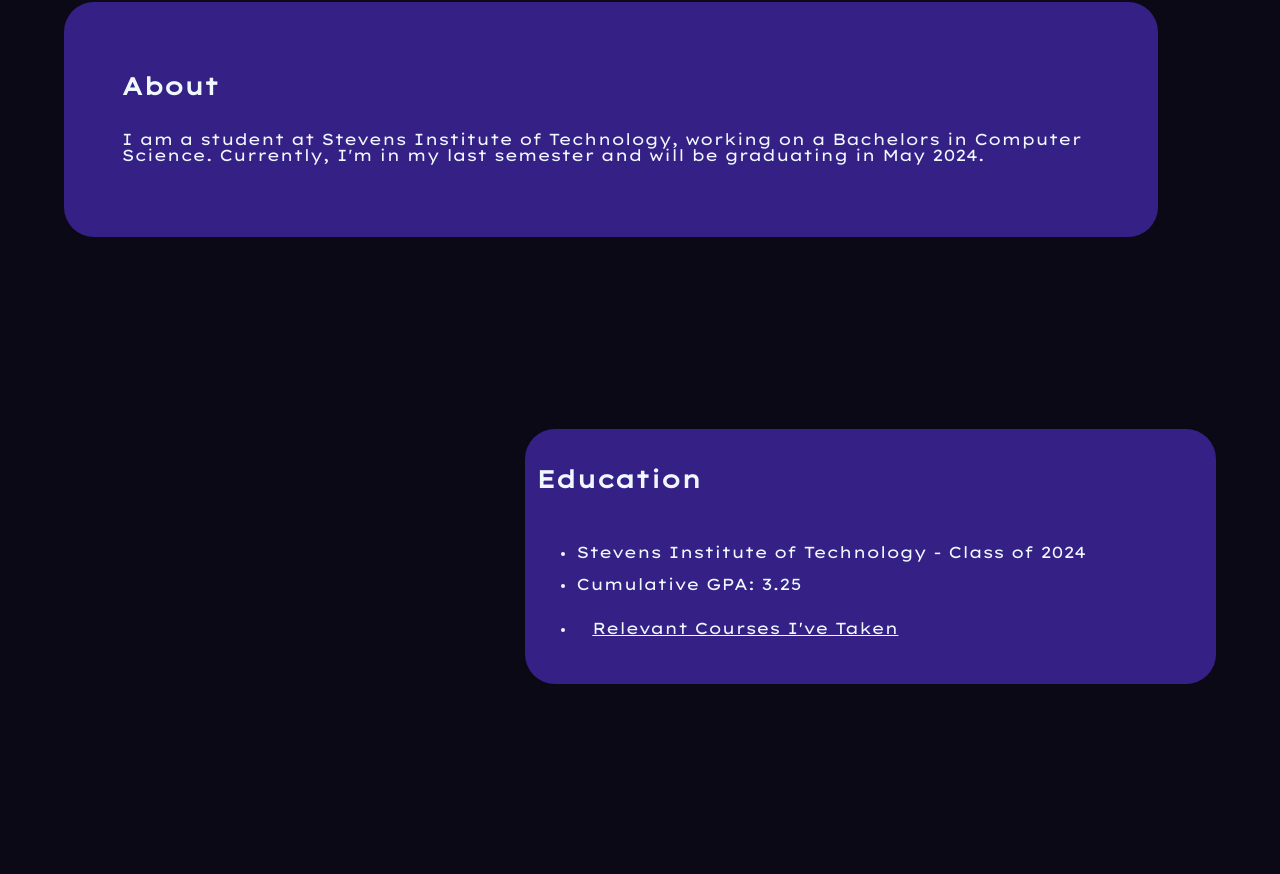
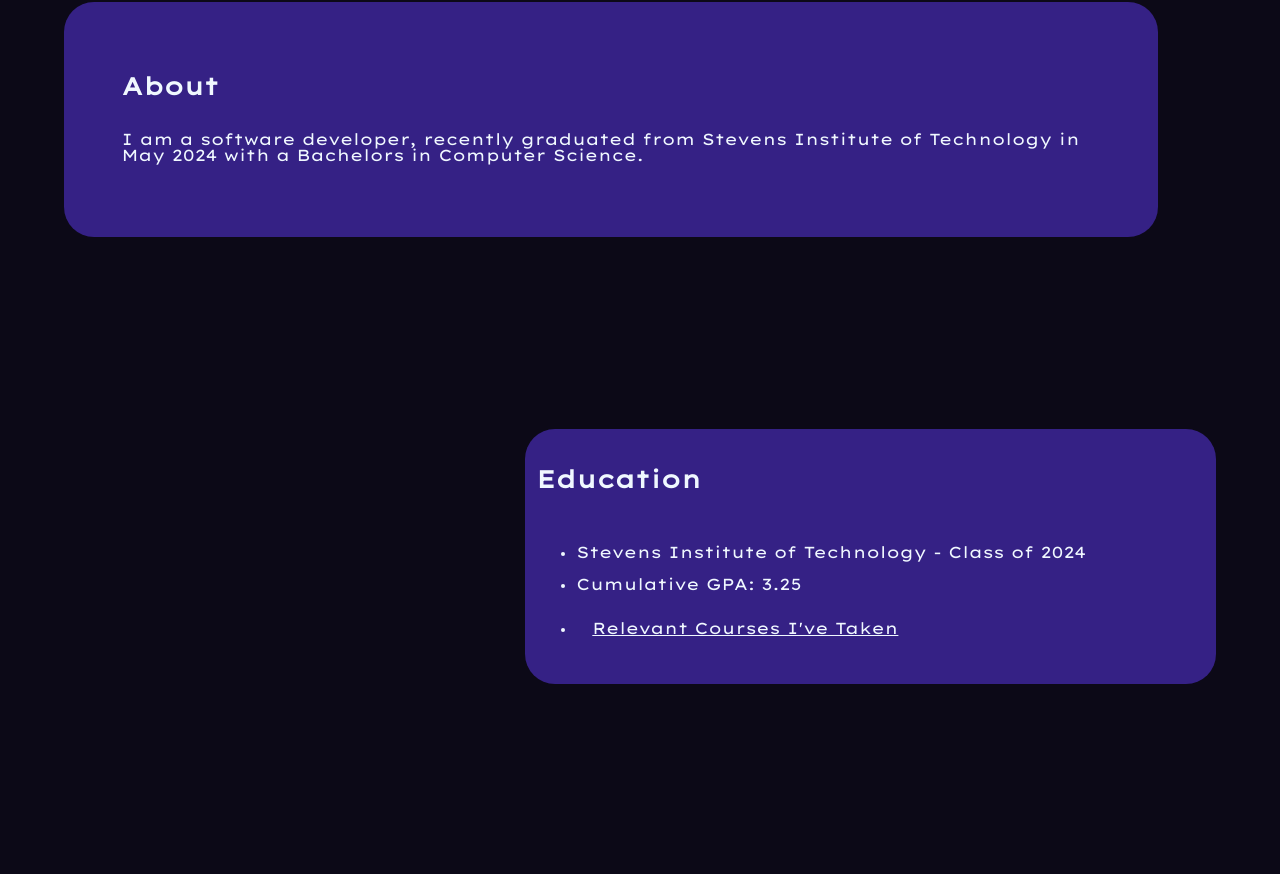
Before and after one commit to AthenaKiriakoulis/portfolio-website, a React (Vite) app: page / in a window 1280 px wide. Shown: the part 895-1769 px from the top of the page. Built offline with nearby package versions, Linux system fonts and the light colour scheme.

Commit message:
Updated the About

```diff
--- a/index.html
+++ b/index.html
@@ -3,7 +3,7 @@
   <head>
     <meta charset="UTF-8" />
     <meta name="viewport" content="width=device-width, initial-scale=1.0" />
-    <title>Vite + React</title>
+    <title>Athena Kiriakoulis</title>
   </head>
   <body>
     <div id="root"></div>
--- a/src/About.jsx
+++ b/src/About.jsx
@@ -52,8 +52,8 @@
           About
         </h1>
         <p>
-          I am a student at Stevens Institute of Technology, working on a Bachelors in Computer Science.
-          Currently, I'm in my last semester and will be graduating in May 2024.
+          I am a software developer, recently graduated from Stevens Institute of Technology in May 2024
+          with a Bachelors in Computer Science.
         </p>
     </div>
   );
```
